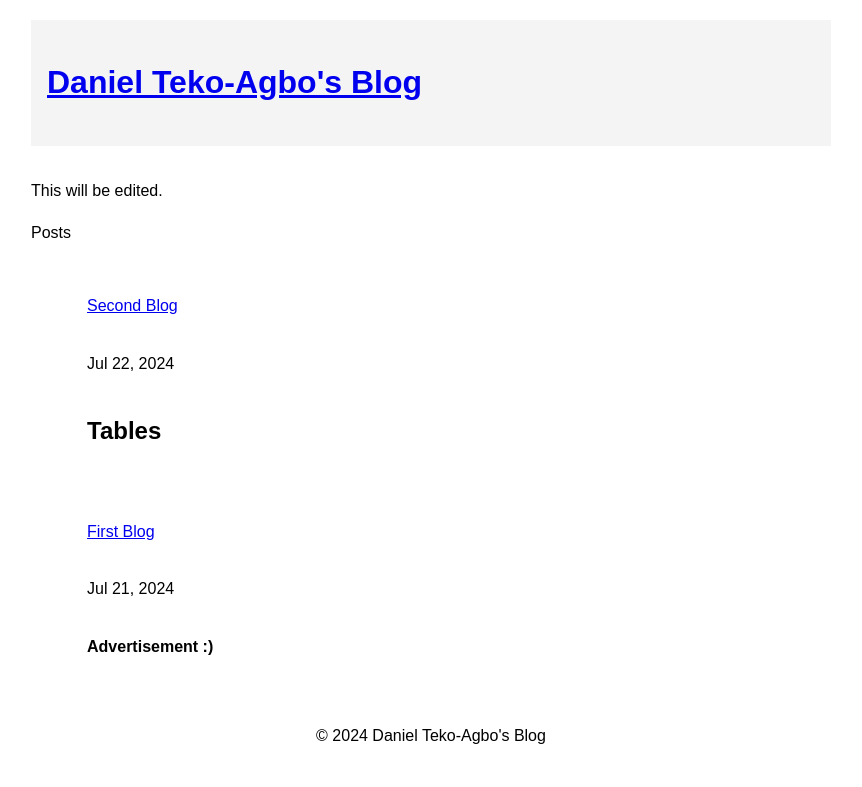
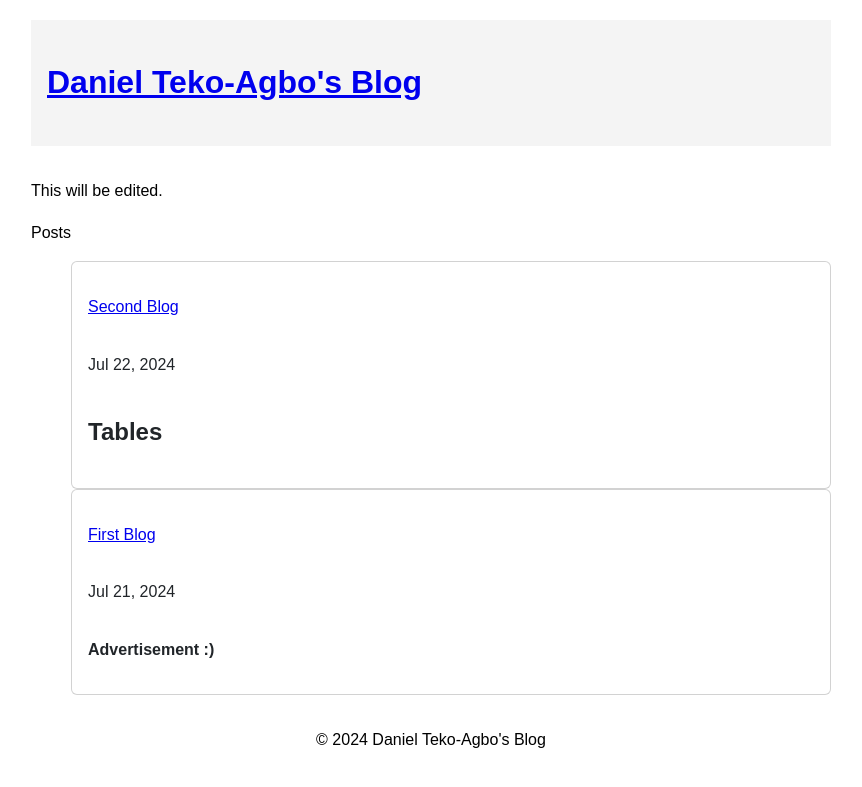
Before and after one commit to DanielTeko-Agbo/blog, a Jekyll site: the page built from index.md, in a window 1280 px wide. Shown: the top 787 px of the page, without its empty margins (209-1071 px from the left). Built offline with Jekyll 4.4.1, drawn with Linux system fonts in a browser that asks for light colours.

Commit message:
Modified Styling

```diff
--- a/assets/css/style.css
+++ b/assets/css/style.css
@@ -28,18 +28,18 @@ footer {
   --bs-card-title-spacer-y: 0.5rem;
   --bs-card-title-color: ;
   --bs-card-subtitle-color: ;
-  --bs-card-border-width: var(--bs-border-width);
-  --bs-card-border-color: var(--bs-border-color-translucent);
-  --bs-card-border-radius: var(--bs-border-radius);
+  --bs-card-border-width: 1px;
+  --bs-card-border-color: rgba(0, 0, 0, 0.175);
+  --bs-card-border-radius: 0.375rem;
   --bs-card-box-shadow: ;
-  --bs-card-inner-border-radius: calc(var(--bs-border-radius) - (var(--bs-border-width)));
+  --bs-card-inner-border-radius: calc(0.375rem - 1px);
   --bs-card-cap-padding-y: 0.5rem;
   --bs-card-cap-padding-x: 1rem;
-  --bs-card-cap-bg: rgba(var(--bs-body-color-rgb), 0.03);
+  --bs-card-cap-bg: rgba(33, 37, 41, 0.03);
   --bs-card-cap-color: ;
   --bs-card-height: ;
-  --bs-card-color: ;
-  --bs-card-bg: var(--bs-body-bg);
+  --bs-card-color: #212529;
+  --bs-card-bg: #fff;
   --bs-card-img-overlay-padding: 1rem;
   --bs-card-group-margin: 0.75rem;
   position: relative;
@@ -47,7 +47,7 @@ footer {
   flex-direction: column;
   min-width: 0;
   height: var(--bs-card-height);
-  color: var(--bs-body-color);
+  color: #212529;
   word-wrap: break-word;
   background-color: var(--bs-card-bg);
   background-clip: border-box;
```
